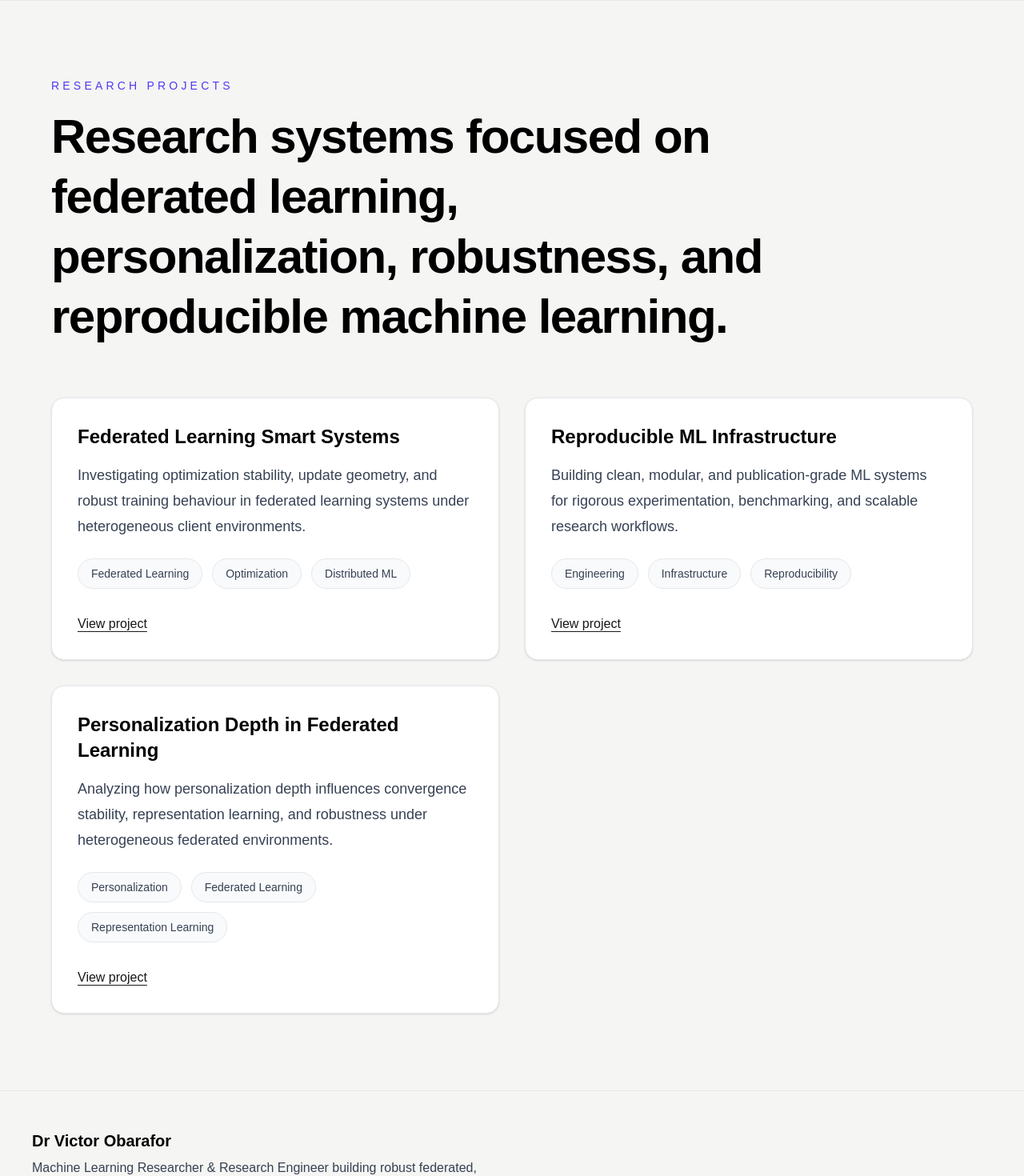
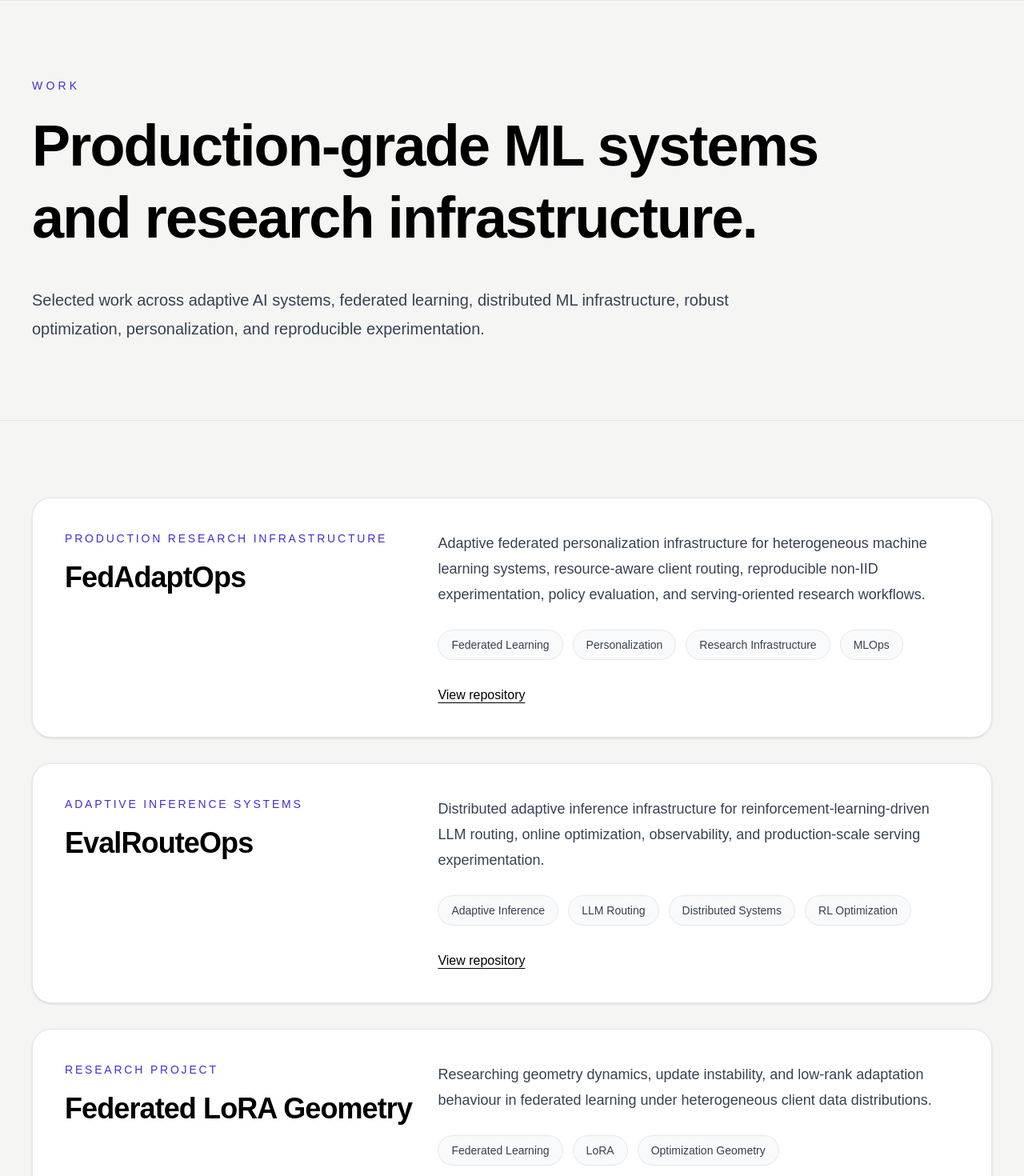
Before and after one commit to vicobarafor/-victor-website, a Next.js app: page /projects in a window 1280 px wide. Shown: the part 80-1550 px from the top of the page at 80% size. Built offline with nearby package versions, Linux system fonts and the light colour scheme.

Commit message:
Wave 10 work page rebuild

```diff
--- a/app/projects/page.tsx
+++ b/app/projects/page.tsx
@@ -1,88 +1,127 @@
-import Link from "next/link";
-
 const projects = [
   {
-    title: "Federated Learning Smart Systems",
+    title: "FedAdaptOps",
+    type: "Production Research Infrastructure",
     description:
-      "Investigating optimization stability, update geometry, and robust training behaviour in federated learning systems under heterogeneous client environments.",
-    tags: ["Federated Learning", "Optimization", "Distributed ML"],
-    href: "/projects/federated-learning-smart-systems",
+      "Adaptive federated personalization infrastructure for heterogeneous machine learning systems, resource-aware client routing, reproducible non-IID experimentation, policy evaluation, and serving-oriented research workflows.",
+    tags: [
+      "Federated Learning",
+      "Personalization",
+      "Research Infrastructure",
+      "MLOps",
+    ],
+    href: "https://github.com/vicobarafor/FedAdaptOps",
   },
   {
-    title: "Reproducible ML Infrastructure",
+    title: "EvalRouteOps",
+    type: "Adaptive Inference Systems",
     description:
-      "Building clean, modular, and publication-grade ML systems for rigorous experimentation, benchmarking, and scalable research workflows.",
-    tags: ["Engineering", "Infrastructure", "Reproducibility"],
-    href: "/projects/reproducible-ml-infrastructure",
+      "Distributed adaptive inference infrastructure for reinforcement-learning-driven LLM routing, online optimization, observability, and production-scale serving experimentation.",
+    tags: [
+      "Adaptive Inference",
+      "LLM Routing",
+      "Distributed Systems",
+      "RL Optimization",
+    ],
+    href: "https://github.com/vicobarafor/EvalRouteOps",
   },
   {
-    title: "Personalization Depth in Federated Learning",
+    title: "Federated LoRA Geometry",
+    type: "Research Project",
     description:
-      "Analyzing how personalization depth influences convergence stability, representation learning, and robustness under heterogeneous federated environments.",
-    tags: [
-      "Personalization",
-      "Federated Learning",
-      "Representation Learning",
-    ],
-    href: "/projects/personalization-depth-federated-learning",
+      "Researching geometry dynamics, update instability, and low-rank adaptation behaviour in federated learning under heterogeneous client data distributions.",
+    tags: ["Federated Learning", "LoRA", "Optimization Geometry"],
+    href: "https://github.com/vicobarafor/federated-lora-geometry",
+  },
+  {
+    title: "Federated Personalization Depth",
+    type: "Research Project",
+    description:
+      "Studying client-specific personalization depth as a decision problem in federated learning, including head-only, partial, and full adaptation strategies under non-IID regimes.",
+    tags: ["Personalization", "Federated Learning", "Non-IID Learning"],
+    href: "https://github.com/vicobarafor/federated-personalization-depth",
+  },
+  {
+    title: "Robust Federated Learning Non-IID",
+    type: "Research Project",
+    description:
+      "Exploring drift-aware adaptive aggregation and robustness mechanisms for federated learning under heterogeneous client partitions.",
+    tags: ["Robust Aggregation", "Non-IID", "Distributed ML"],
+    href: "https://github.com/vicobarafor/robust-federated-learning-noniid",
   },
 ];
 
 export default function ProjectsPage() {
   return (
-    <main className="min-h-screen bg-[#f5f5f3] px-6 py-24">
-      <div className="mx-auto max-w-6xl">
-        <div className="mb-16">
-          <p className="text-sm uppercase tracking-[0.3em] text-indigo-600 mb-4">
-            Research Projects
+    <main className="min-h-screen bg-[#f5f5f3] text-black">
+      <section className="border-b border-gray-200">
+        <div className="mx-auto max-w-7xl px-6 md:px-10 py-24">
+          <p className="mb-5 text-sm uppercase tracking-[0.3em] text-indigo-700">
+            Work
           </p>
 
-          <h1 className="text-5xl md:text-6xl font-semibold tracking-tight text-black max-w-4xl leading-tight">
-            Research systems focused on federated learning, personalization,
-            robustness, and reproducible machine learning.
+          <h1 className="max-w-5xl text-5xl md:text-7xl font-semibold tracking-tight leading-tight mb-10">
+            Production-grade ML systems and research infrastructure.
           </h1>
+
+          <p className="max-w-4xl text-xl leading-9 text-gray-700">
+            Selected work across adaptive AI systems, federated learning,
+            distributed ML infrastructure, robust optimization, personalization,
+            and reproducible experimentation.
+          </p>
         </div>
+      </section>
 
-        <div className="grid gap-8 md:grid-cols-2">
+      <section className="py-24">
+        <div className="mx-auto max-w-7xl px-6 md:px-10">
+          <div className="grid gap-8">
             {projects.map((project) => (
               <article
                 key={project.title}
-              className="rounded-2xl border border-gray-200 bg-white p-8 shadow-sm hover:shadow-md transition"
+                className="rounded-3xl border border-gray-200 bg-white p-8 md:p-10 shadow-sm hover:shadow-md transition"
               >
-              <h2 className="text-2xl font-semibold mb-4 text-black">
-                <Link
-                  href={project.href}
-                  className="hover:text-indigo-700 transition"
-                >
+                <div className="grid gap-8 lg:grid-cols-[0.8fr_1.2fr]">
+                  <div>
+                    <p className="mb-4 text-sm uppercase tracking-[0.2em] text-indigo-700">
+                      {project.type}
+                    </p>
+
+                    <h2 className="text-3xl md:text-4xl font-semibold tracking-tight leading-tight">
                       {project.title}
-                </Link>
                     </h2>
+                  </div>
 
-              <p className="text-gray-700 leading-8 mb-6 text-lg">
+                  <div>
+                    <p className="mb-7 text-lg leading-8 text-gray-700">
                       {project.description}
                     </p>
 
-              <div className="flex flex-wrap gap-3 mb-8">
+                    <div className="mb-8 flex flex-wrap gap-3">
                       {project.tags.map((tag) => (
                         <span
                           key={tag}
-                    className="rounded-full border border-gray-200 px-4 py-2 text-sm text-gray-700 bg-gray-50"
+                          className="rounded-full border border-gray-200 bg-gray-50 px-4 py-2 text-sm text-gray-700"
                         >
                           {tag}
                         </span>
                       ))}
                     </div>
 
-              <Link
+                    <a
                       href={project.href}
+                      target="_blank"
+                      rel="noopener noreferrer"
                       className="underline underline-offset-4 hover:text-indigo-700 transition"
                     >
-                View project
-              </Link>
+                      View repository
+                    </a>
+                  </div>
+                </div>
               </article>
             ))}
           </div>
         </div>
+      </section>
     </main>
   );
 }
```
Lines whose indentation alone changed are shown as unchanged.
